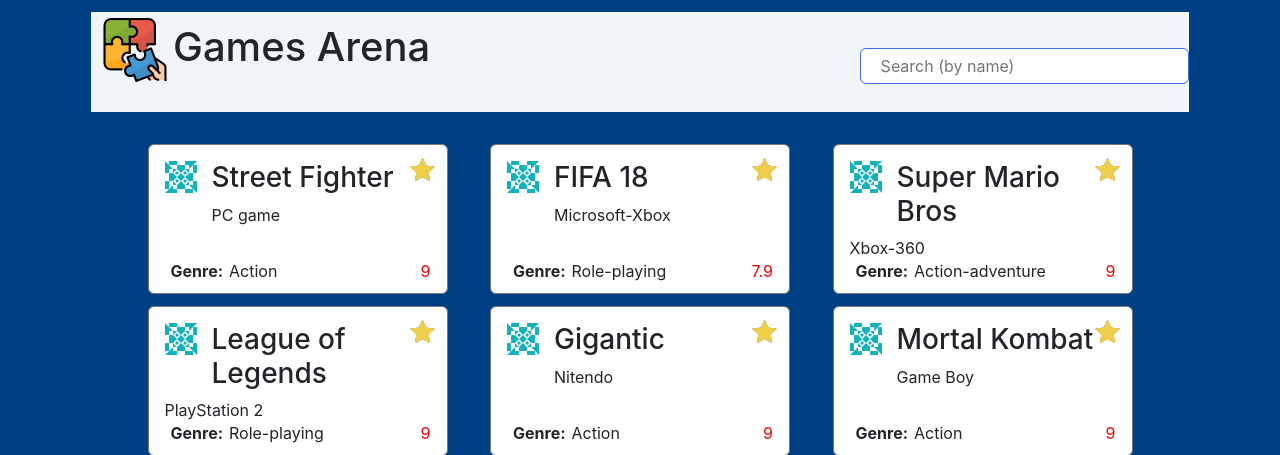
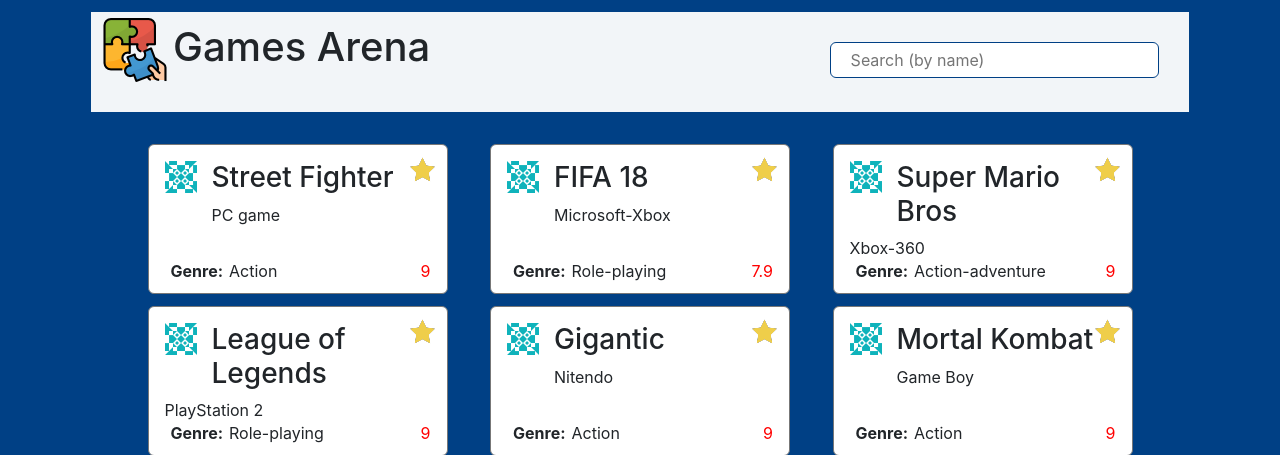
Before and after one commit to kisinad/Games-Arena, a PHP site: page / in a window 1280 px wide. Shown: the top 455 px of the page. Run offline with PHP 8.4, Linux system fonts and the light colour scheme.

Commit message:
edited the colros

```diff
--- a/css/style.css
+++ b/css/style.css
@@ -14,12 +14,12 @@
     height: 100px;
 }
 input[type=search]{
-    border: 1px solid royalblue;
+    border: 1px solid #004085;
     border-radius: 6px;
     width: 30%;
     padding: 5px 20px;
     margin-top: 36px;
-    margin-left: 9px;
+    margin: 30px;
     float: right;
 }
 .game-body {
```
